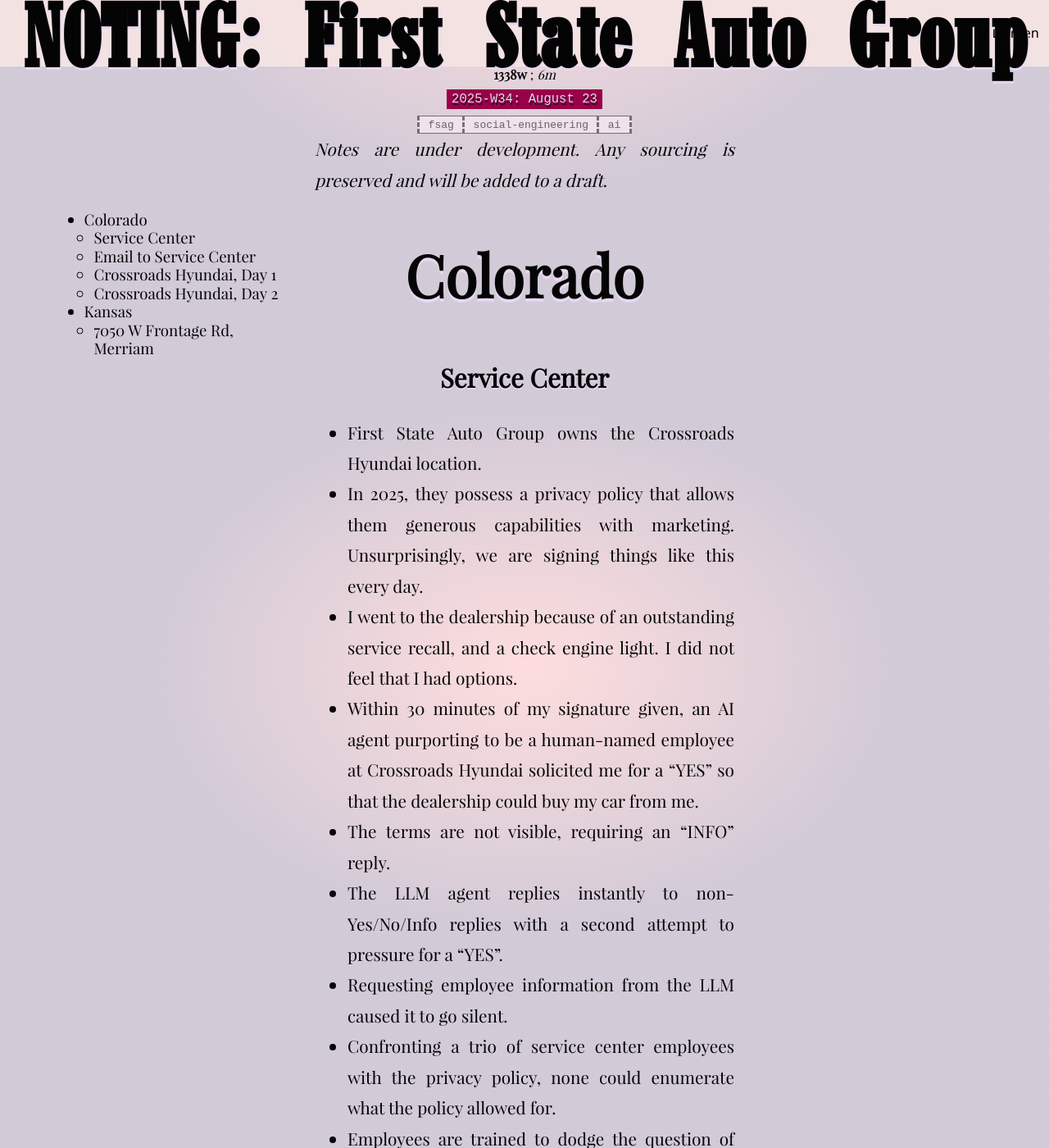
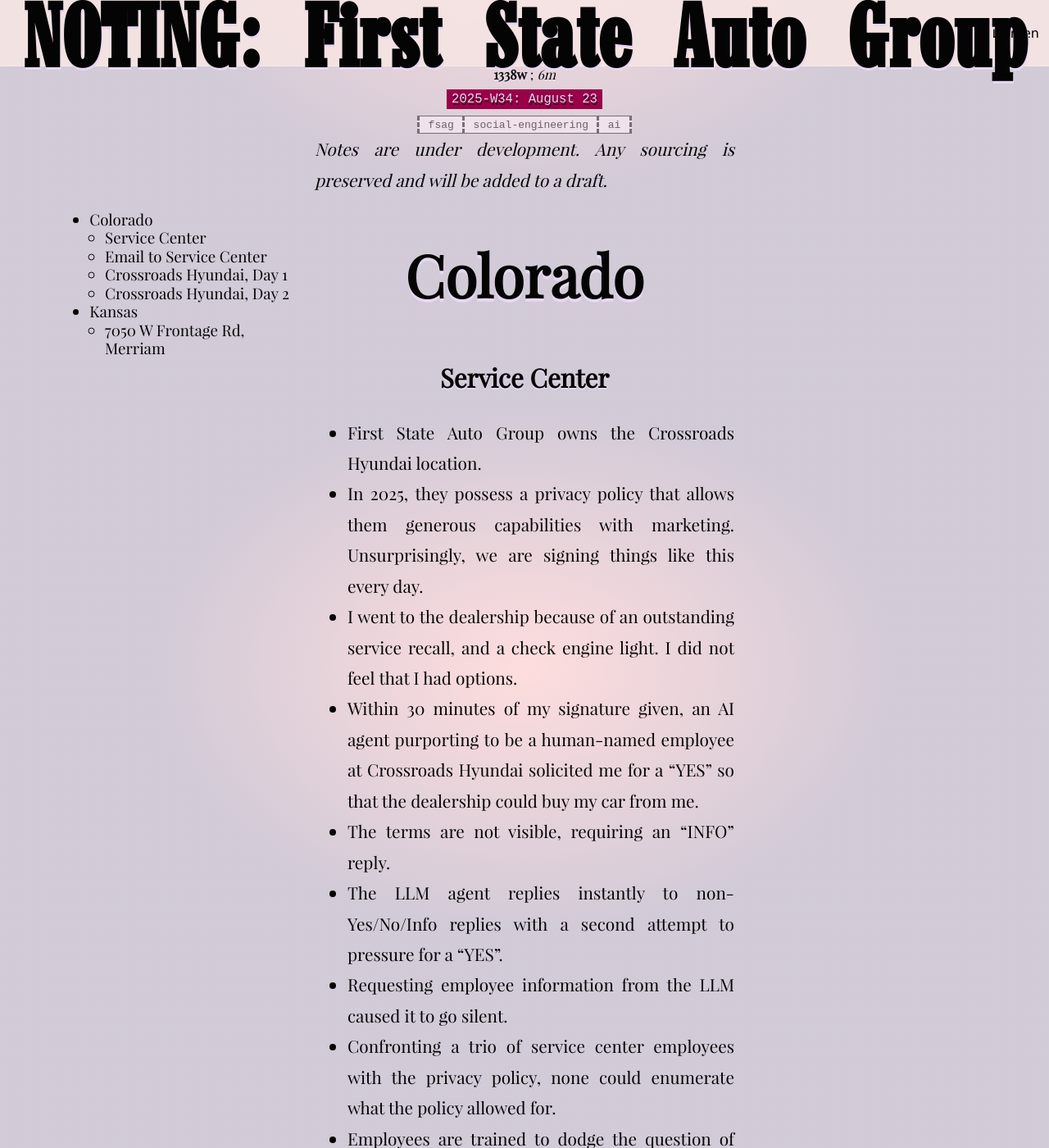
Before and after one commit to tiliv/antibody, a Jekyll site: the page built from docs/journal/autumn-ryan-First-State-Auto-Group/index.md, in a window 1280 px wide and 1400 px high, scrolled down 535 px. Shown: the whole window at 82% size. Built offline with Jekyll 4.4.1, drawn with Linux system fonts in a browser that asks for light colours.

Commit message:
Be precise
Not sure which value we were overcoming before

```diff
--- a/docs/css/journal.css
+++ b/docs/css/journal.css
@@ -101,8 +101,13 @@
   font-size: 0.9em;
   text-align: left;
 }
+aside.side ul,
+aside.side ol {
+  padding-left: 0;
+  line-height: 1.2em;
+}
 aside.side li {
-  margin-left: -1.5em;
+  margin-left: 1em;
   line-height: 1.2em;
 }
 aside.side a {
```
